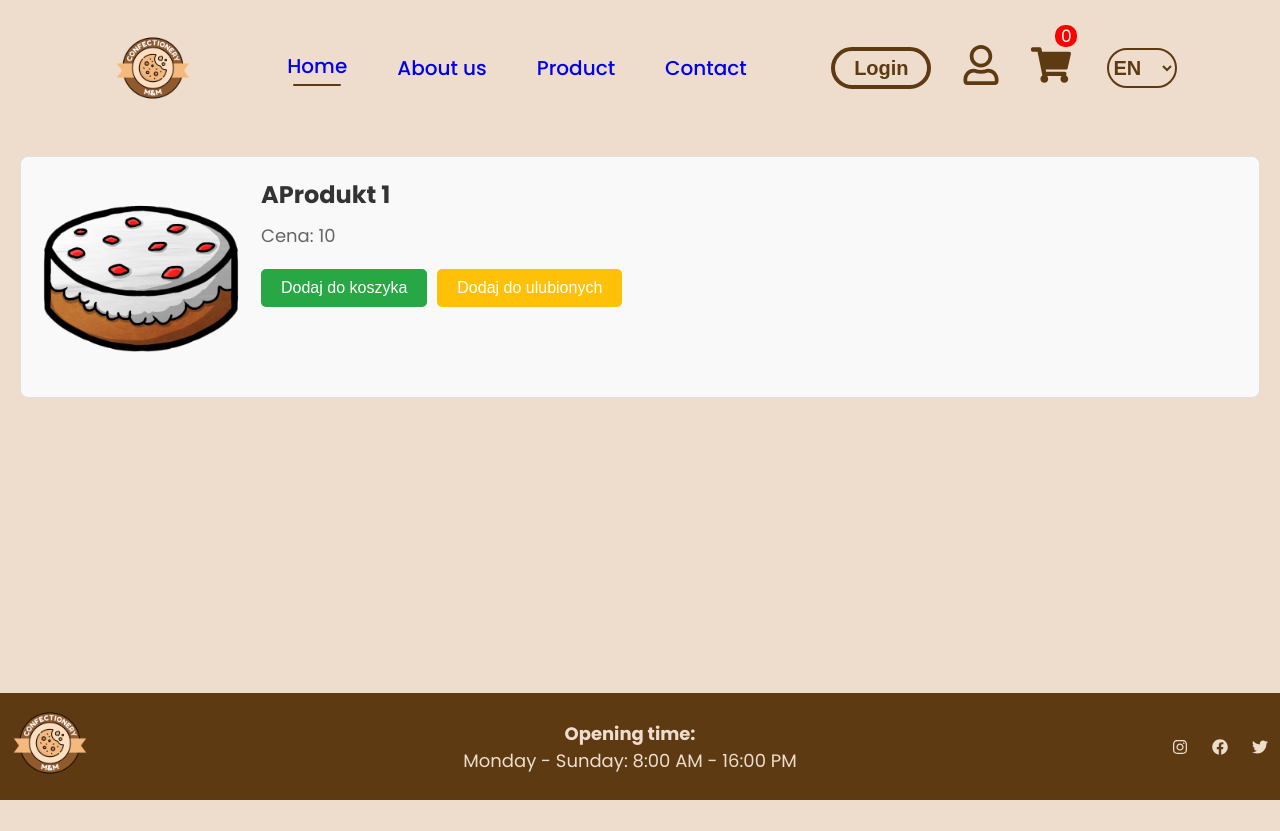
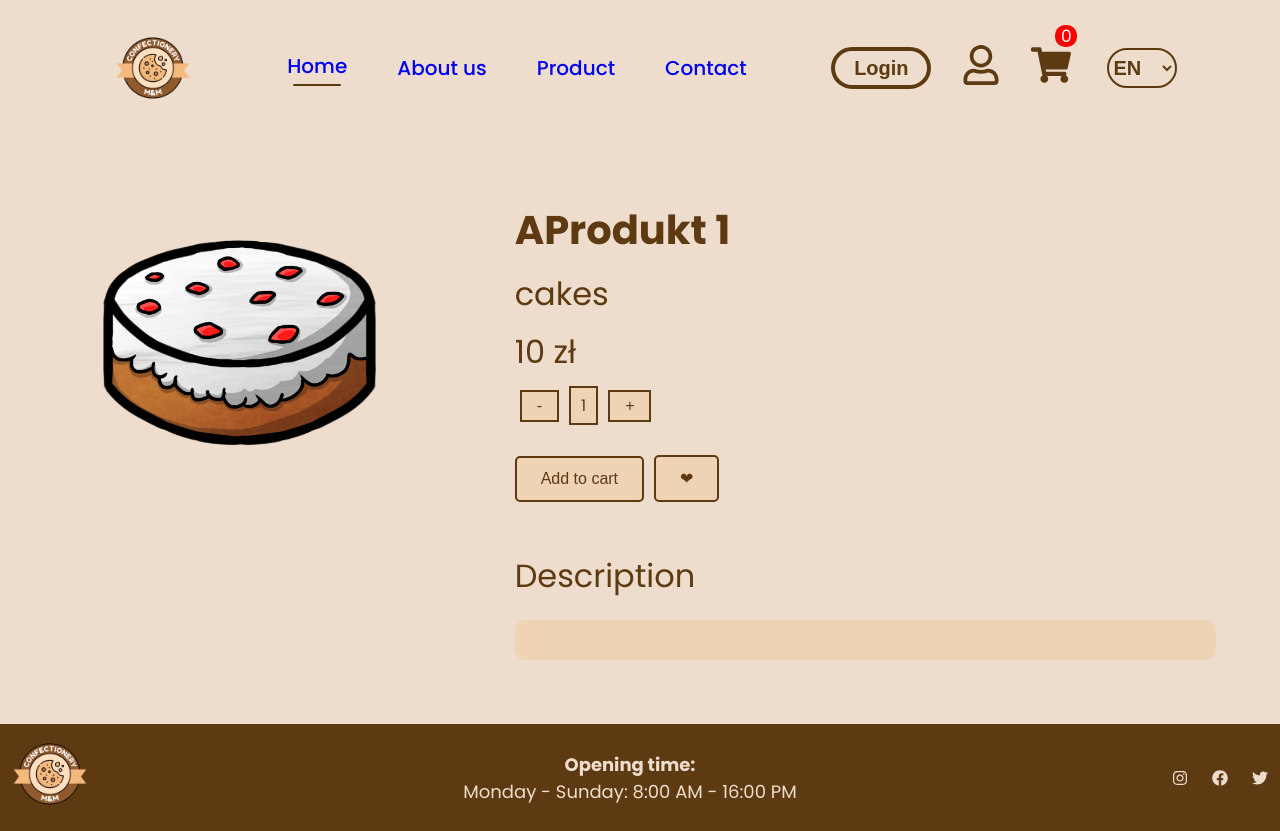
Before and after one commit to macieszak/confectionery-frontend, a React (Create React App) app in the folder confectionery_frontend/: page /product/1 in a window 1280 px wide. Before the commit the page ends 800 px from the top, so only its background shows below. Built offline with nearby package versions, Linux system fonts and the light colour scheme.

Commit message:
Added UI product page.

```diff
--- a/confectionery_frontend/src/assets/data/productsData.js
+++ b/confectionery_frontend/src/assets/data/productsData.js
@@ -17,7 +17,7 @@ const productsData = [
     { id: 12, name: 'Produkt 12', price: '11', imageUrl: cookie1, category: "cookies" },
     { id: 13, name: 'Produkt 13', price: '120', imageUrl: cookie1, category: "cakes" },
     { id: 14, name: 'Produkt 14', price: '10.01', imageUrl: cookie1, category: "cookies" },
-    { id: 15, name: 'Produkt 15', price: '12.5', imageUrl: cookie1, category: "cakes" },
+    { id: 15, name: 'Produkt 15', price: '12.5', imageUrl: cookie1, category: "cakes", description: "testowy opis"},
 ];
 
 export default productsData;
--- a/confectionery_frontend/src/pages/CSS/Product.css
+++ b/confectionery_frontend/src/pages/CSS/Product.css
@@ -1,69 +1,104 @@
 .product-container {
-    display: flex;
-    flex-wrap: wrap;
-    margin: 20px;
-    padding: 20px;
-    border: 1px solid #e0e0e0;
-    border-radius: 8px;
-    background-color: #f9f9f9;
-  }
+	display: flex;
+	justify-content: center;
+	align-items: flex-start;
+	gap: 100px;
+	padding: 5%;
+	margin: auto;
+}
 
-  .product-image {
-    max-width: 200px;
-    margin-right: 20px;
-    border-radius: 8px;
-  }
+.product-image-section {
+	flex: 1;
+	text-align: center;
+}
 
-  .product-details {
-    flex-grow: 1;
-  }
+.product-image {
+	width: 80%;
+	height: auto;
+}
 
-  .product-name {
-    margin: 0 0 10px 0;
-    color: #333;
-  }
+.product-details-section {
+	display: flex;
+	flex: 2;
+	flex-direction: column;
+	gap: 10px;
+}
 
-  .product-price {
-    font-size: 18px;
-    color: #666;
-    margin: 0 0 20px 0;
-  }
+.product-title {
+	font-size: 2.5em;
 
-  .product-description {
-    font-size: 16px;
-    color: #444;
-    margin-bottom: 20px;
-  }
+	color: #5e3a13;
+}
 
-  .btn {
-    display: inline-block;
-    padding: 10px 20px;
-    margin-right: 10px;
-    font-size: 16px;
-    color: #fff;
-    background-color: #007bff;
-    border: none;
-    border-radius: 5px;
-    cursor: pointer;
-    transition: background-color 0.3s ease;
-  }
+.product-category,
+.product-price {
+	font-size: 2em;
+	color: #5e3a13;
+}
 
-  .btn:hover {
-    background-color: #0056b3;
-  }
+.product-quantity {
+	display: flex;
+	align-items: center;
+}
 
-  .add-to-cart {
-    background-color: #28a745;
-  }
+.product-quantity button {
+	padding: 5px 15px;
+	margin: 0 5px;
+	background-color: #efd3b5;
+	border: 2px solid #5e3a13;
+	color: #5e3a13;
+	cursor: pointer;
+	font-size: 1em;
+}
 
-  .add-to-cart:hover {
-    background-color: #218838;
-  }
+.quantity-value {
+	padding: 5px 10px;
+	margin: 0 5px;
+	background-color: #efd3b5;
+	border: 2px solid #5e3a13;
+	color: #5e3a13;
+	cursor: pointer;
+}
 
-  .add-to-favourites {
-    background-color: #ffc107;
-  }
+.product-actions {
+	display: flex;
+	gap: 10px;
+	align-items: center;
+}
 
-  .add-to-favourites:hover {
-    background-color: #e0a800;
-  }
+.add-to-cart-btn,
+.add-to-favorites-btn {
+	padding: 12px 24px;
+	background-color: #efd3b5;
+	border: 2px solid #5e3a13;
+	color: #5e3a13;
+	border-radius: 5px;
+	cursor: pointer;
+	transition: background-color 0.3s;
+	font-size: 16px;
+	margin-top: 20px;
+}
+
+.add-to-cart-btn:hover,
+.add-to-favorites-btn:hover {
+	background-color: #5e3a13;
+	color: white;
+}
+
+.product-description {
+	padding-top: 40px;
+	border-radius: 8px;
+}
+
+.product-description p {
+	font-size: 2em;
+	color: #5e3a13;
+	margin-bottom: 10px;
+}
+
+.product-description-text {
+	background-color: #efd3b5;
+	border-radius: 10px;
+	padding: 15px;
+	margin-top: 20px;
+}
--- /dev/null
+++ b/confectionery_frontend/src/pages/CSS/temporary.css
@@ -0,0 +1,54 @@
+.product-image-container {
+    max-width: 300px; /* Dostosuj maksymalną szerokość obrazu */
+    flex-shrink: 0; /* Zapobiega zmniejszaniu obrazu przy zmianie rozmiaru okna */
+  }
+
+  .product-image {
+    width: 100%; /* Sprawia, że obraz skaluje się w obrębie kontenera */
+    height: auto;
+    display: block; /* Zapobiega domyślnym marginesom przeglądarki */
+    margin: 0 auto; /* Wyśrodkowanie obrazu w poziomie */
+  }
+
+  .product-info {
+    flex-grow: 1; /* Zajmuje dostępną przestrzeń */
+    display: flex;
+    flex-direction: column;
+    align-items: flex-start; /* Wyrównuje tekst i przyciski do lewej */
+  }
+
+  .product-name, .category, .price, .description h3 {
+    width: 100%; /* Zapewnia pełną szerokość dla tytułu, kategorii, ceny i nagłówka opisu */
+    text-align: left; /* Tekst wyrównany do lewej */
+  }
+
+  .quantity-controls, .product-actions {
+    display: flex;
+    gap: 10px;
+    margin: 20px 0; /* Dostosuj marginesy do potrzeb */
+  }
+
+  .quantity-controls button, .add-to-cart-btn, .favourite-btn {
+    padding: 10px 15px;
+    border: 1px solid #ccc;
+    background-color: #f8f8f8; /* Lekki szary tło dla przycisków */
+    cursor: pointer;
+  }
+
+  .add-to-cart-btn, .favourite-btn {
+    border-color: #5E3A13;
+    color: #5E3A13; /* Kolor tekstu */
+  }
+
+  .add-to-cart-btn {
+    background-color: #5E3A13; /* Kolor tła */
+    color: white; /* Kolor tekstu */
+  }
+
+  .favourite-btn {
+    background-color: transparent;
+  }
+
+  .description {
+    max-width: 100%; /* Zapewnia, że opis nie przekracza kontenera */
+  }
--- a/confectionery_frontend/src/pages/Product.jsx
+++ b/confectionery_frontend/src/pages/Product.jsx
@@ -1,38 +1,55 @@
-import React, { useEffect, useState } from 'react';
-import { useParams } from 'react-router-dom';
-import productsData from '../assets/data/productsData';
-import './CSS/Product.css';
-
+import React, { useEffect, useState } from 'react'
+import { useParams } from 'react-router-dom'
+import productsData from '../assets/data/productsData'
+import './CSS/Product.css'
+import { FaHeart } from 'react-icons/fa'
 
 const Product = () => {
-  const { productId } = useParams(); // Pobranie ID produktu z URL
-  const [product, setProduct] = useState(null); // Stan dla przechowywania danych produktu
+	const { productId } = useParams() // Pobranie ID produktu z URL
+	const [product, setProduct] = useState(null) // Stan dla przechowywania danych produktu
+	const [quantity, setQuantity] = useState(1) // Stan dla ilości produktu
 
 	useEffect(() => {
 		// Znajdowanie produktu na podstawie `productId`
-    const product = productsData.find(p => p.id.toString() === productId);
-    setProduct(product);
-  }, [productId]);
+		const product = productsData.find(p => p.id.toString() === productId)
+		setProduct(product)
+	}, [productId])
 
 	if (!product) {
-    return <div>Ładowanie...</div>;
+		return <div>Ładowanie...</div>
 	}
 
+	const handleQuantityChange = delta => {
+		setQuantity(prev => Math.max(1, prev + delta)) // Zapobiegamy wartościom < 1
+	}
 
-  // Renderuj szczegóły produktu
 	return (
-    <div className="product-container">
-  <img src={product.imageUrl} alt={product.name} className="product-image"/>
-  <div className="product-details">
-    <h2 className="product-name">{product.name}</h2>
-    <p className="product-price">Cena: {product.price}</p>
-    <p className="product-description">{product.description}</p>
-    <button className="btn add-to-cart">Dodaj do koszyka</button>
-    <button className="btn add-to-favourites">Dodaj do ulubionych</button>
+		<div className='product-container'>
+			<div className='product-image-section'>
+				<img src={product.imageUrl} alt={product.name} className='product-image' />
+			</div>
+			<div className='product-details-section'>
+				<h2 className='product-title'>{product.name}</h2>
+				<p className='product-category'>{product.category}</p>
+				<p className='product-price'>{product.price} zł</p>
+				<div className='product-quantity'>
+					<button onClick={() => handleQuantityChange(-1)}>-</button>
+					<span className='quantity-value'>{quantity}</span>
+					<button onClick={() => handleQuantityChange(1)}>+</button>
+				</div>
+				<div className='product-actions'>
+					<button className='add-to-cart-btn'>Add to cart</button>
+					<button className='add-to-favorites-btn'>❤</button>
+				</div>
+				<div className='product-description'>
+					<p>Description</p>
+					<div className='product-description-text'>
+						<p>{product.description}</p>
 					</div>
 				</div>
+			</div>
+		</div>
+	)
+}
 
-  );
-};
-
-export default Product;
+export default Product
```
Lines whose indentation alone changed are shown as unchanged.
